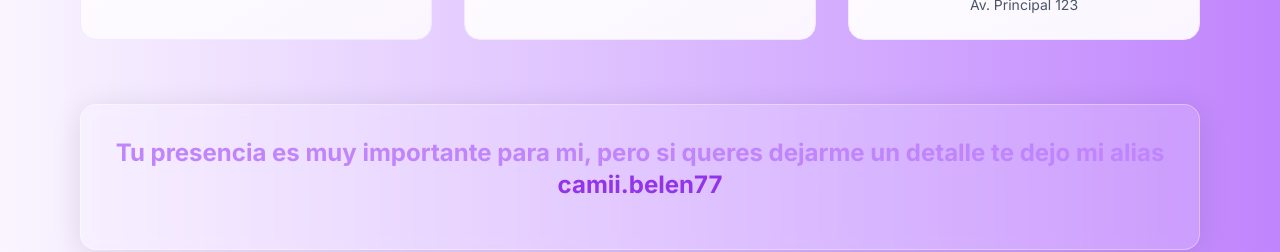
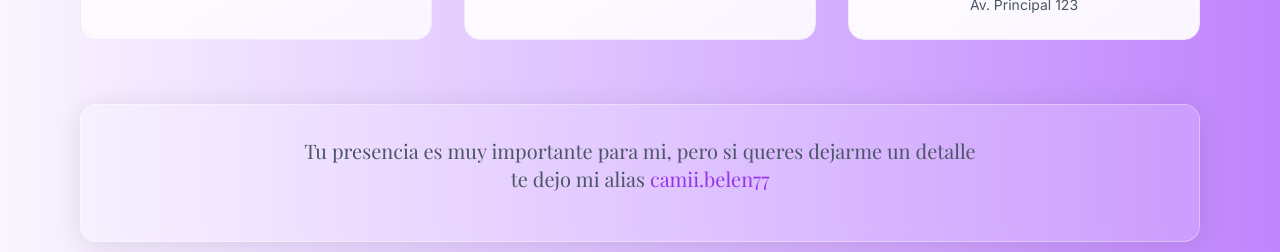
Before and after one commit to leanmaga/MisQuiceA-osCami, a Next.js app: page / in a window 1280 px wide. Shown: the part 1860-2112 px from the top of the page. Built offline with nearby package versions, Linux system fonts and the light colour scheme; no server answers; the database is empty; a web font is replaced by a local one.

Commit message:
cambiar fuente de alias

```diff
--- a/src/components/EventDetails.js
+++ b/src/components/EventDetails.js
@@ -86,10 +86,10 @@ export default function EventDetails() {
           viewport={{ once: true }}
           className="mt-16 p-8 glass rounded-3xl text-center"
         >
-          <h3 className="font-elegant text-2xl font-bold text-quince-400 mb-4">
+          <h3 className="font-serif text-bold text-xl text-gray-600 max-w-2xl mx-auto mb-4">
             Tu presencia es muy importante para mi, pero si queres dejarme un
             detalle te dejo mi alias{" "}
-            <span className="text-quince-600">camii.belen77</span>
+            <span className="text-quince-600 ">camii.belen77</span>
           </h3>
         </motion.div>
       </div>
```
